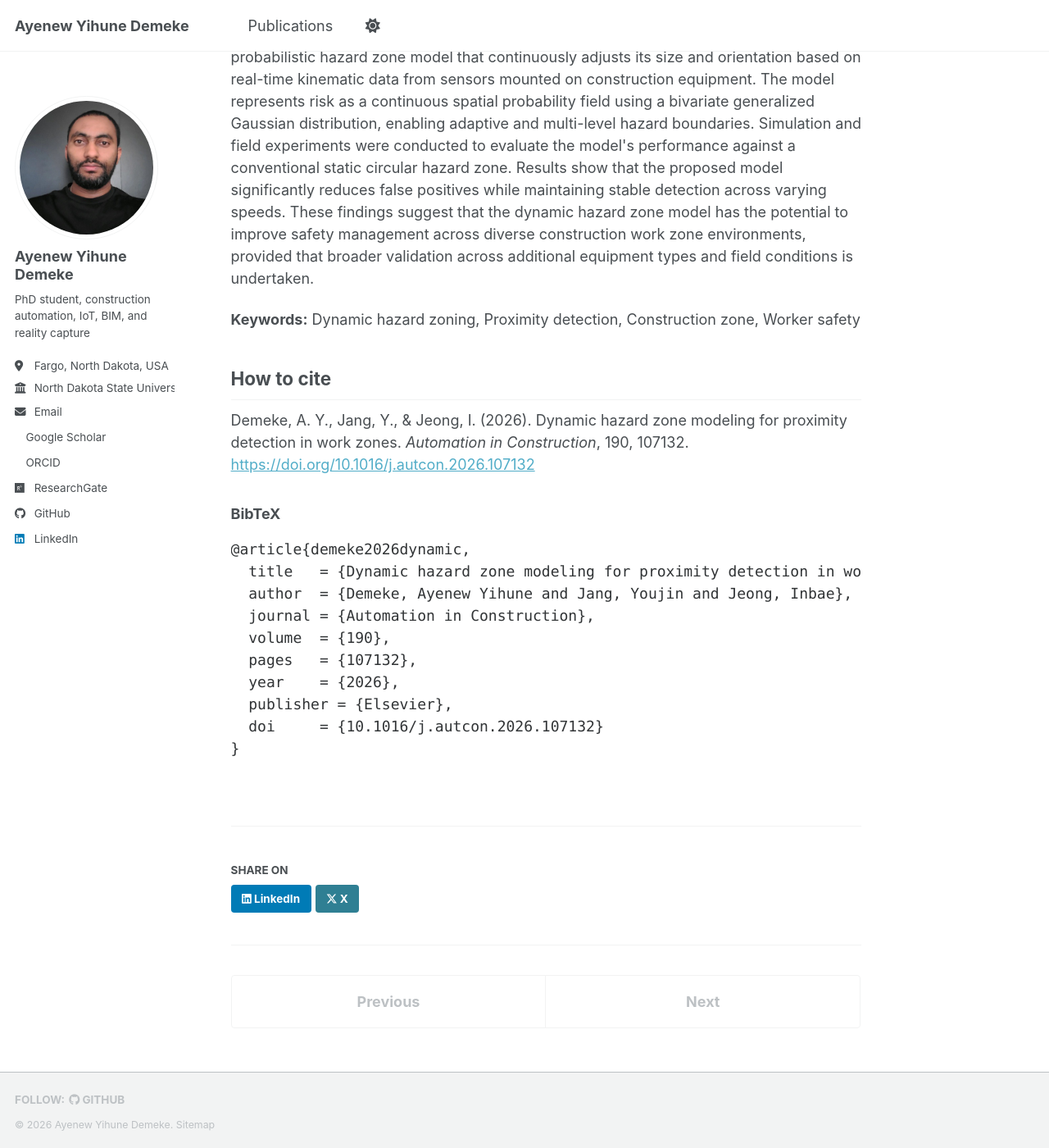
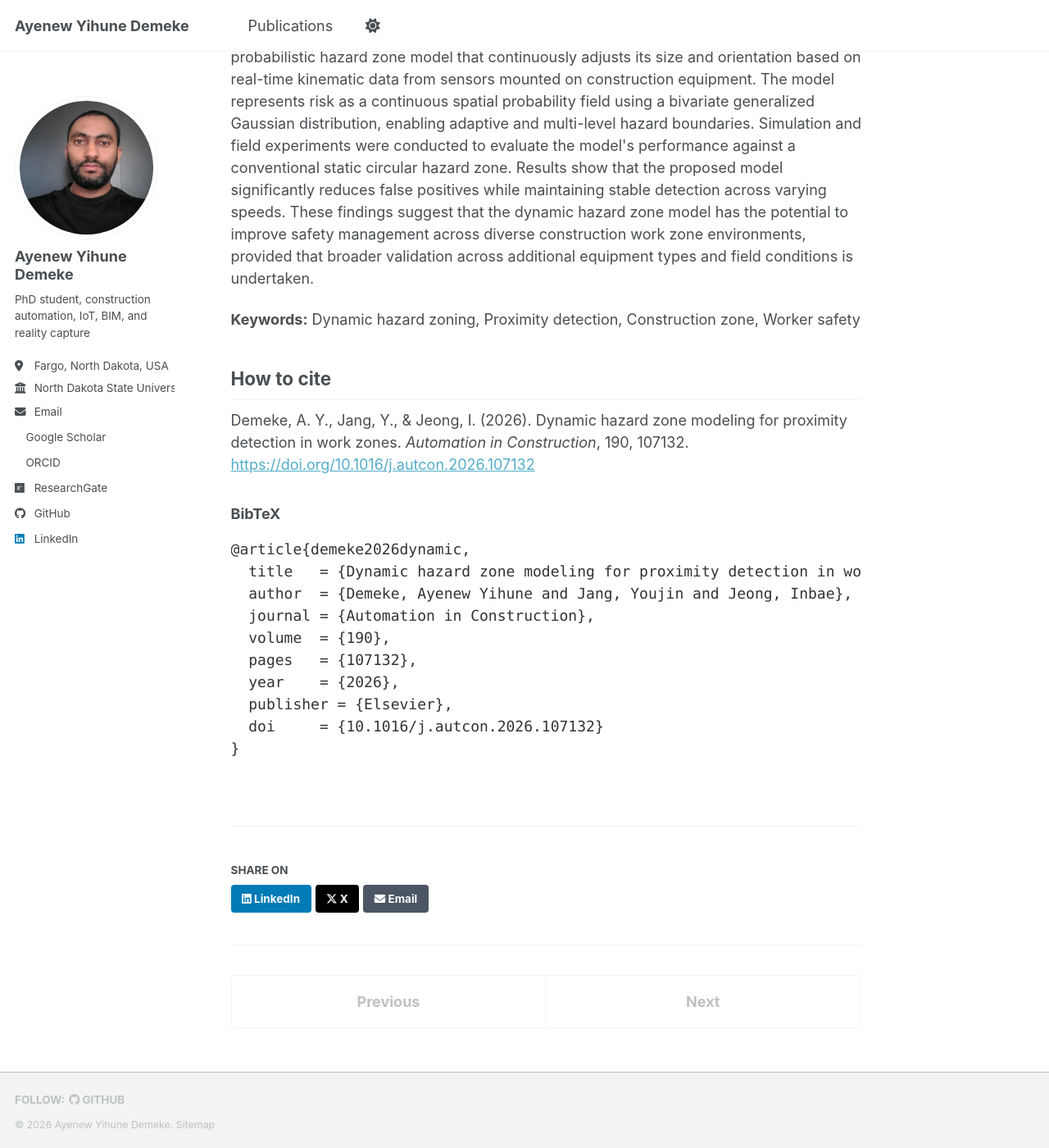
Before and after one commit to ayenewdemeke/ayenewdemeke.github.io, a Jekyll site: the page built from _publications/2026-demeke-dynamic-hazard-zone-proximity-detection.md, in a window 1280 px wide and 1400 px high, scrolled down 809 px. Shown: the whole window at 82% size. Built offline with Jekyll 4.4.1, drawn with Linux system fonts in a browser that asks for light colours; a style sheet for code colours, icons or effects is not loaded.

Commit message:
Add email share button and define X button style
btn--x had no style defined, so the X button fell back to the default
button color. Adds x and email to the social button color map.

Co-Authored-By: Claude Opus 5 <noreply@anthropic.com>

```diff
--- a/_includes/social-share.html
+++ b/_includes/social-share.html
@@ -8,4 +8,6 @@
   <a href="https://www.linkedin.com/shareArticle?mini=true&url={{ share_url | url_encode }}" class="btn btn--linkedin" title="{{ site.data.ui-text[site.locale].share_on_label | default: 'Share on' }} LinkedIn"><i class="fab fa-linkedin" aria-hidden="true"></i><span> LinkedIn</span></a>
 
   <a href="https://x.com/intent/post?url={{ share_url | url_encode }}&text={{ page.title | url_encode }}" class="btn btn--x" title="{{ site.data.ui-text[site.locale].share_on_label | default: 'Share on' }} X"><i class="fab fa-x-twitter" aria-hidden="true"></i><span> X</span></a>
+
+  <a href="mailto:?subject={{ page.title | uri_escape }}&amp;body={{ page.title | append: "%0D%0A" | append: share_url | uri_escape }}" class="btn btn--email" title="Share by email"><i class="fas fa-envelope" aria-hidden="true"></i><span> Email</span></a>
 </section>
--- a/_sass/_themes.scss
+++ b/_sass/_themes.scss
@@ -101,3 +101,5 @@ $vimeo-color                : #1ab7ea;
 $vine-color                 : #00bf8f;
 $youtube-color              : #bb0000;
 $xing-color                 : #006567;
+$x-color                    : #000000;
+$email-share-color          : #4b5563;
--- a/_sass/layout/_buttons.scss
+++ b/_sass/layout/_buttons.scss
@@ -123,7 +123,9 @@
   (google-plus, $google-plus-color),
   (linkedin, $linkedin-color),
   (mastodon, $mastodon-color),
-  (twitter, $twitter-color);
+  (twitter, $twitter-color),
+  (x, $x-color),
+  (email, $email-share-color);
 
   @each $socialnetwork, $color in $social {
     &--#{$socialnetwork} {
```
